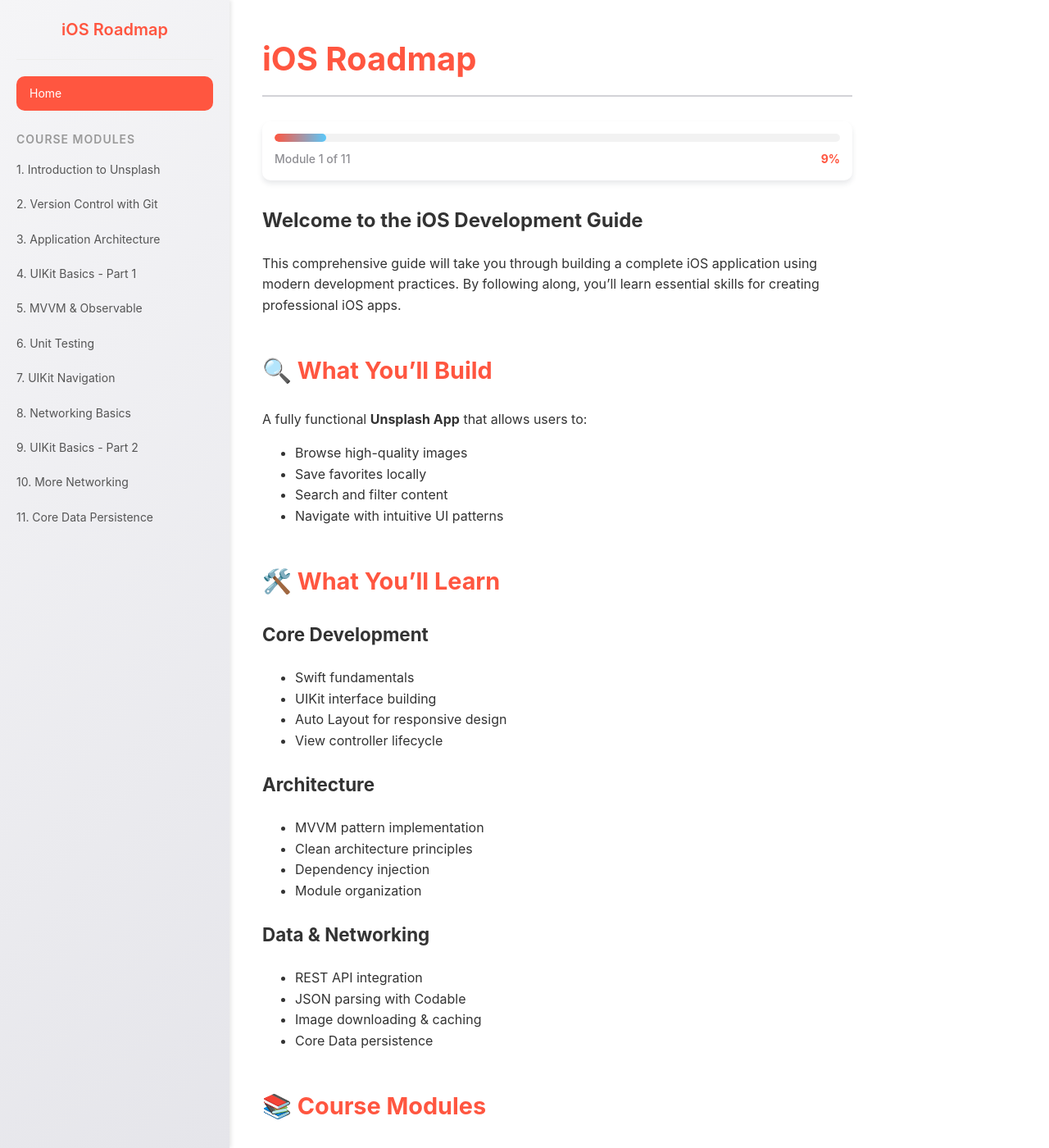
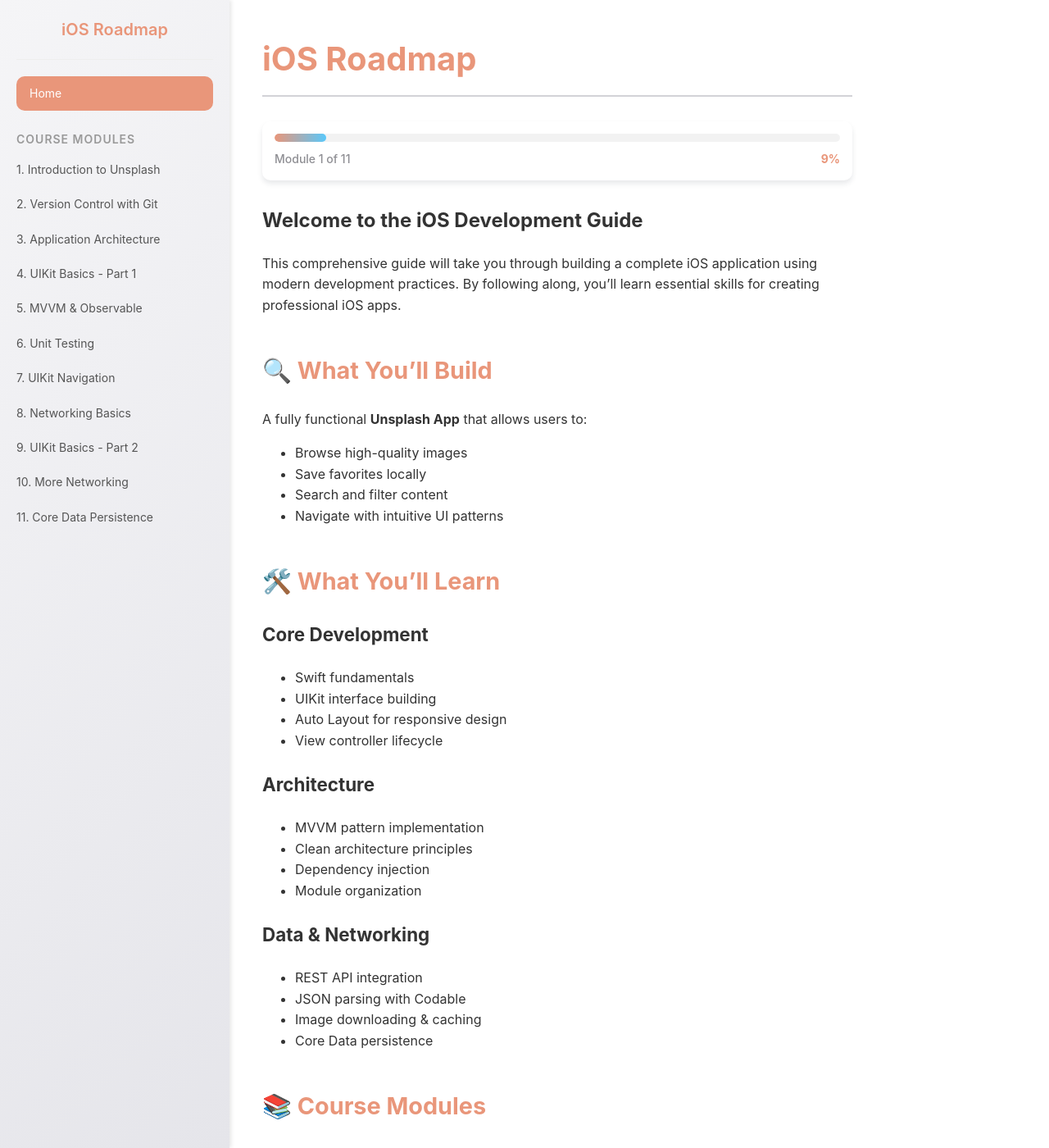
Before and after one commit to yaajevika/yaajevika.github.io, a Jekyll site: the page built from index.md, in a window 1280 px wide and 1400 px high. Shown: the whole window at 82% size. Built offline with Jekyll 4.4.1, drawn with Linux system fonts in a browser that asks for light colours.

Commit message:
Test commit

```diff
--- a/_layouts/default.html
+++ b/_layouts/default.html
@@ -8,7 +8,7 @@
   <style>
     :root {
       --sidebar-width: 280px;
-      --primary-color: #FF5640; /* New primary color */
+      --primary-color: #E9967A; /* New primary color */
       --accent-color: #E9967A; /* iOS orange */
       --dark-text: #192B37; /* For headings and important text */
       --light-gray: #f5f5f7;
```
